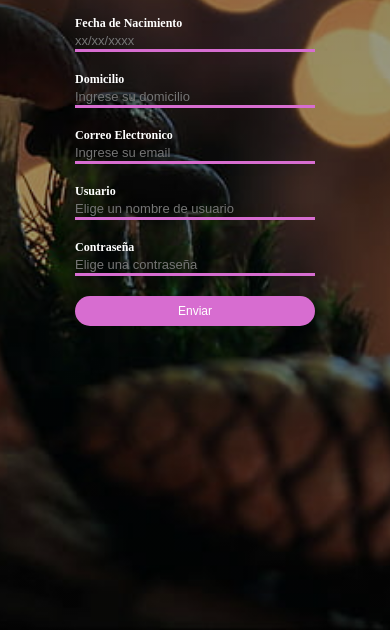
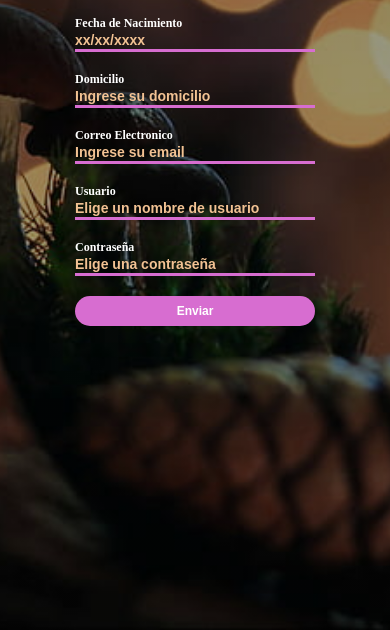
Before and after one commit to joelnoblia/integrador-nucba, a plain HTML site: page login-serfungi/indexregister.html in a window 390 px wide. Shown: the part 214-844 px from the top of the page. Drawn offline with Linux system fonts and the light colour scheme.

Commit message:
login-serfungi stylelogin.css styleregister.css mediaqueries.css

```diff
--- a/login-serfungi/stylelogin.css
+++ b/login-serfungi/stylelogin.css
@@ -82,3 +82,6 @@ font-size: 16px;
 .datos-login a:hover{
     color: #d76dd0;
 }
+input::placeholder{
+    color: #d28df5;
+}
--- a/login-serfungi/styleregister.css
+++ b/login-serfungi/styleregister.css
@@ -85,3 +85,11 @@ font-size: 16px;
     border-radius: 20px;
     cursor: pointer;
 }
+
+input::placeholder{
+    color: #f2c293;
+    font-size: 14px;
+}
+input{
+    font-weight: bold;
+}
```
Also changed, not shown: mediaqueries.css (+8 -1 lines).
